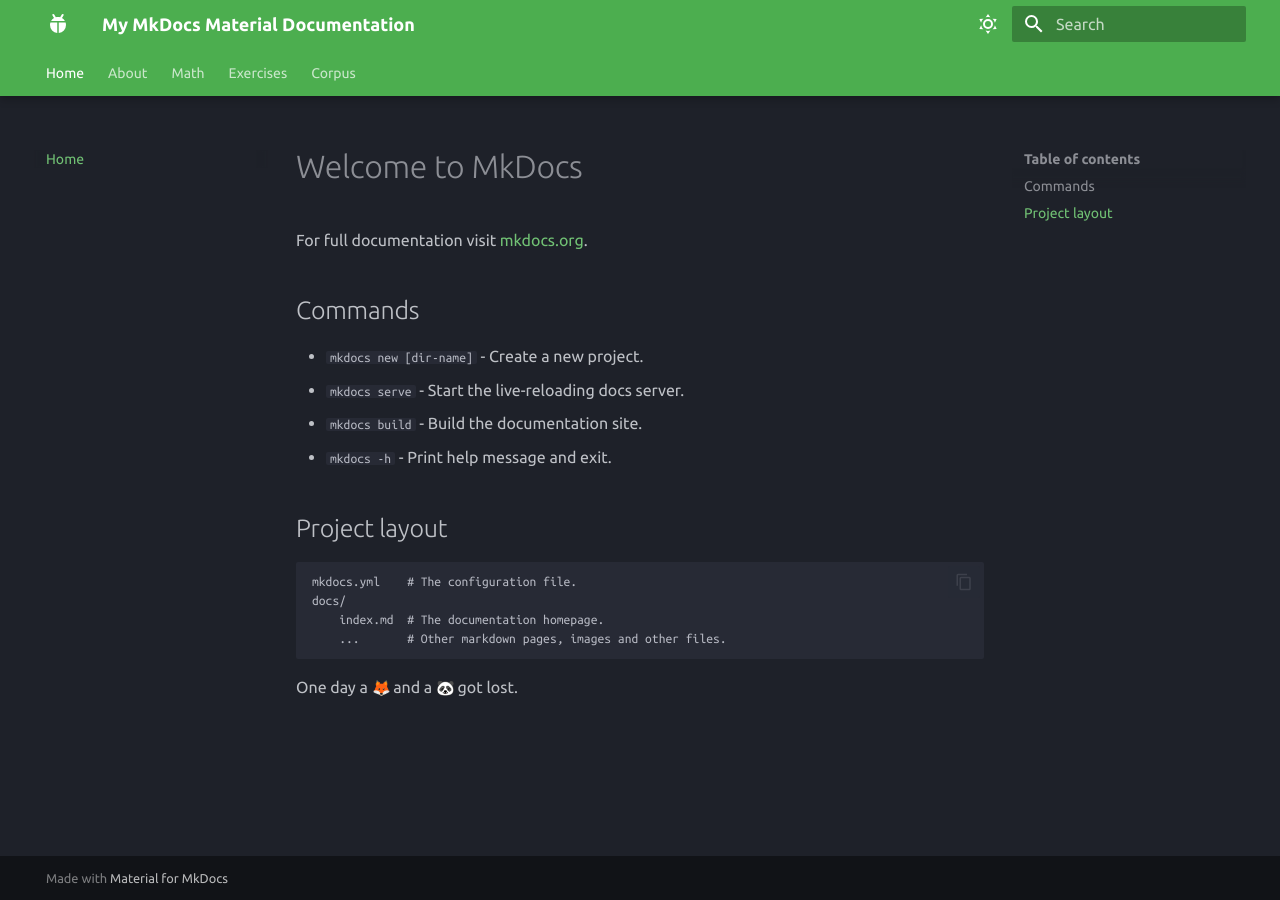
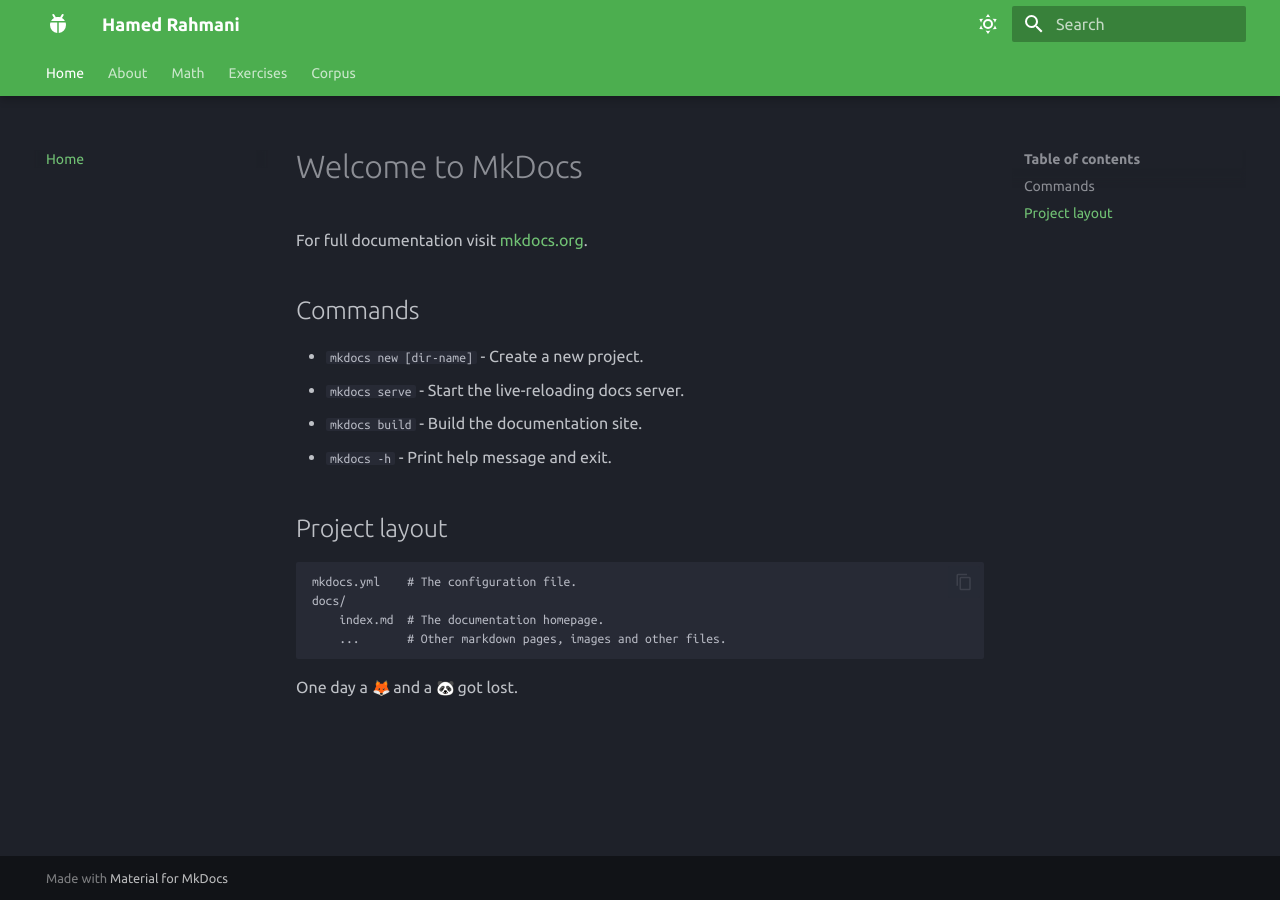
Before and after one commit to tabarasaka/shenasea, an MkDocs documentation site: the page built from docs/index.md, in a window 1280 px wide. Built offline with MkDocs 1.6.1 and Material for MkDocs 9.7.7, drawn with Linux system fonts in a browser that asks for light colours; emoji names are drawn with the system emoji font.

Commit message:
Update mkdocs.yml

```diff
--- a/mkdocs.yml
+++ b/mkdocs.yml
@@ -1,4 +1,4 @@
-site_name: My MkDocs Material Documentation
+site_name: Hamed Rahmani
 site_url: https://sitename.example
 theme:
   name: material
```
